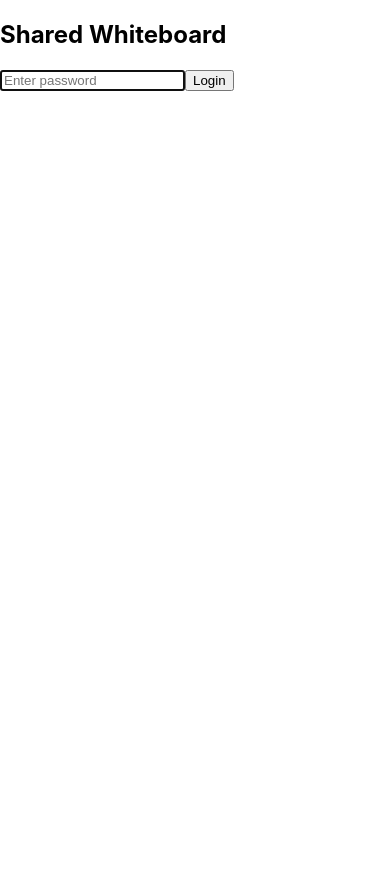
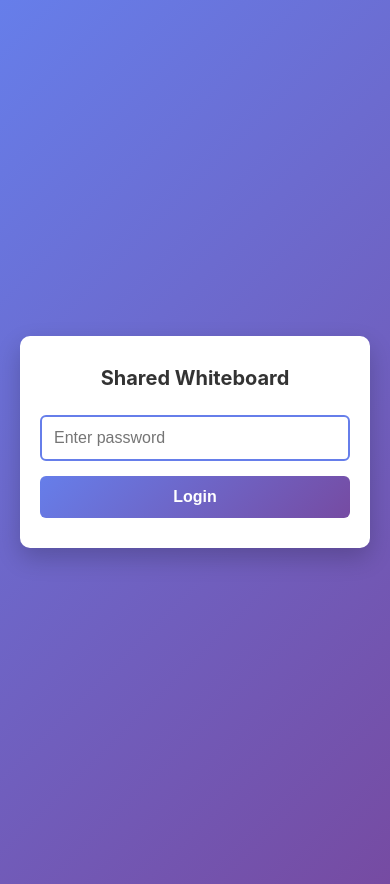
Before and after one commit to magowers/whiteboard, a React (Create React App) app in the folder client/: page / in a window 390 px wide. Built offline with nearby package versions, Linux system fonts and the light colour scheme; no server answers.

Commit message:
Add mobile-friendly login screen styles

```diff
--- a/client/src/App.css
+++ b/client/src/App.css
@@ -1,38 +1,98 @@
-.App {
-  text-align: center;
+.login-container {
+  display: flex;
+  justify-content: center;
+  align-items: center;
+  min-height: 100vh;
+  padding: 20px;
+  background: linear-gradient(135deg, #667eea 0%, #764ba2 100%);
 }
 
-.App-logo {
-  height: 40vmin;
-  pointer-events: none;
+.login-box {
+  background: white;
+  padding: 40px 30px;
+  border-radius: 10px;
+  box-shadow: 0 10px 25px rgba(0, 0, 0, 0.2);
+  width: 100%;
+  max-width: 400px;
 }
 
-@media (prefers-reduced-motion: no-preference) {
-  .App-logo {
-    animation: App-logo-spin infinite 20s linear;
+.login-box h2 {
+  margin: 0 0 30px 0;
+  text-align: center;
+  color: #333;
+  font-size: 24px;
+}
+
+.login-box input {
+  width: 100%;
+  padding: 14px;
+  margin-bottom: 15px;
+  font-size: 16px;
+  border: 2px solid #ddd;
+  border-radius: 6px;
+  box-sizing: border-box;
+  transition: border-color 0.3s;
+}
+
+.login-box input:focus {
+  outline: none;
+  border-color: #667eea;
+}
+
+.login-box button {
+  width: 100%;
+  padding: 14px;
+  font-size: 16px;
+  font-weight: bold;
+  color: white;
+  background: linear-gradient(135deg, #667eea 0%, #764ba2 100%);
+  border: none;
+  border-radius: 6px;
+  cursor: pointer;
+  transition: transform 0.2s, box-shadow 0.2s;
+}
+
+.login-box button:active {
+  transform: scale(0.98);
+}
+
+.login-box button:hover {
+  box-shadow: 0 5px 15px rgba(102, 126, 234, 0.4);
+}
+
+.loading-container {
+  display: flex;
+  justify-content: center;
+  align-items: center;
+  min-height: 100vh;
+  background: #f5f5f5;
+}
+
+.loading-container h2 {
+  color: #333;
+  font-size: 18px;
+}
+
+@media (max-width: 480px) {
+  .login-box {
+    padding: 30px 20px;
+  }
+
+  .login-box h2 {
+    font-size: 20px;
+    margin-bottom: 25px;
+  }
+
+  .login-box input,
+  .login-box button {
+    padding: 12px;
+    font-size: 16px;
   }
 }
 
-.App-header {
-  background-color: #282c34;
-  min-height: 100vh;
-  display: flex;
-  flex-direction: column;
-  align-items: center;
-  justify-content: center;
-  font-size: calc(10px + 2vmin);
-  color: white;
-}
-
-.App-link {
-  color: #61dafb;
-}
-
-@keyframes App-logo-spin {
-  from {
-    transform: rotate(0deg);
-  }
-  to {
-    transform: rotate(360deg);
+/* Prevent zoom on input focus for iOS */
+@media (max-width: 768px) {
+  input, button {
+    font-size: 16px;
   }
 }
```
